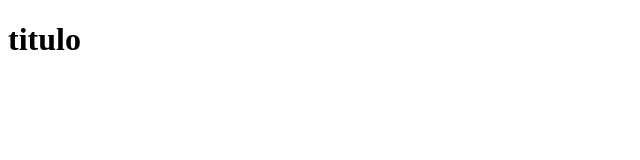
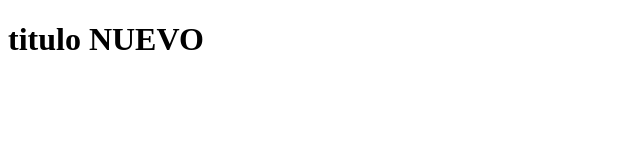
Before and after one commit to djarasenati/webgit, a plain HTML site: page index.html in a window 1280 px wide. Shown: the whole page, without its empty margins (0-640 px from the left). Drawn offline with Linux system fonts and the light colour scheme.

Commit message:
SE MODIFICO EL TITULO INDEX NUEVO

```diff
--- a/index.html
+++ b/index.html
@@ -6,6 +6,6 @@
     <title>Document</title>
 </head>
 <body>
-    <h1>titulo</h1>
+    <h1>titulo NUEVO</h1>
 </body>
 </html>
```
